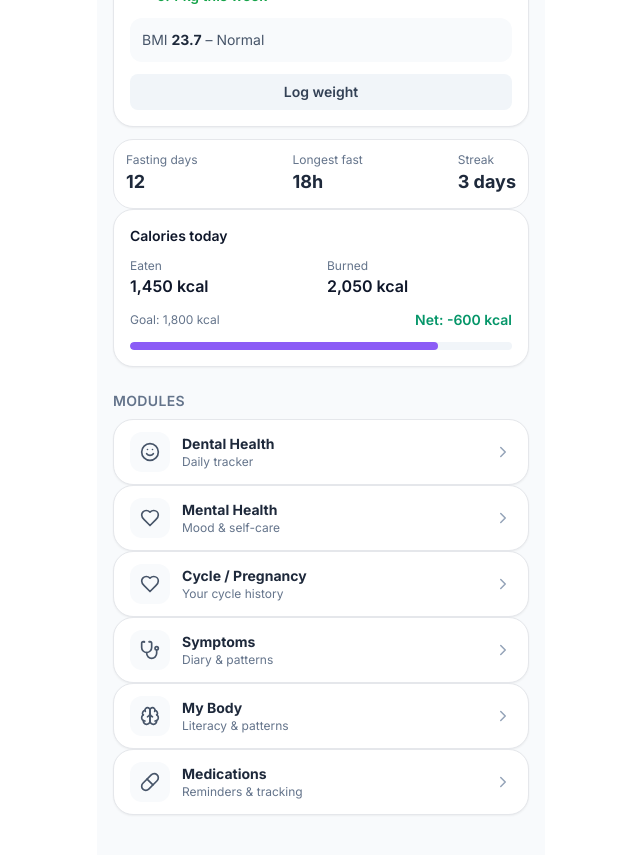
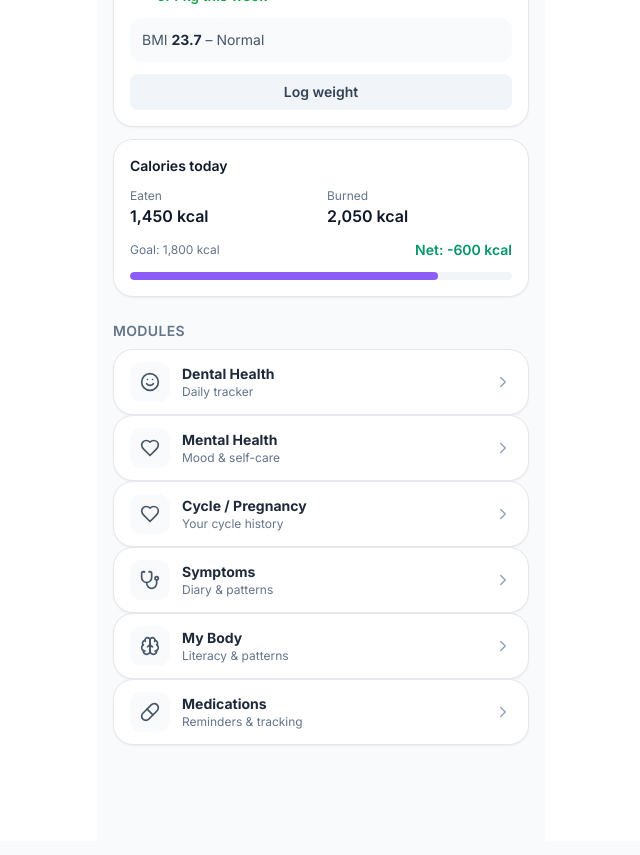
Before and after one commit to siavashakbarzadeh/fastingpro, a Next.js app: page /dashboard in a window 1280 px wide. Shown: the part 800-1655 px from the top of the page, without its empty margins (319-959 px from the left). Built offline with nearby package versions, Linux system fonts and the light colour scheme.

Commit message:
Update page.tsx

```diff
--- a/app/dashboard/page.tsx
+++ b/app/dashboard/page.tsx
@@ -329,22 +329,6 @@ export default function DashboardPage() {
                     </button>
                 </div>
 
-                {/* Fasting summary card */}
-                <div className="rounded-2xl border bg-white p-3 flex justify-between text-sm">
-                    <div>
-                        <p className="text-xs text-slate-500">Fasting days</p>
-                        <p className="text-lg font-bold text-slate-800">{fastingDays}</p>
-                    </div>
-                    <div>
-                        <p className="text-xs text-slate-500">Longest fast</p>
-                        <p className="text-lg font-bold text-slate-800">{longestFastHours}h</p>
-                    </div>
-                    <div>
-                        <p className="text-xs text-slate-500">Streak</p>
-                        <p className="text-lg font-bold text-slate-800">{currentStreak} days</p>
-                    </div>
-                </div>
-
                 {/* Calories today card */}
                 <CaloriesTodayCard
                     caloriesIn={caloriesInToday}
```
